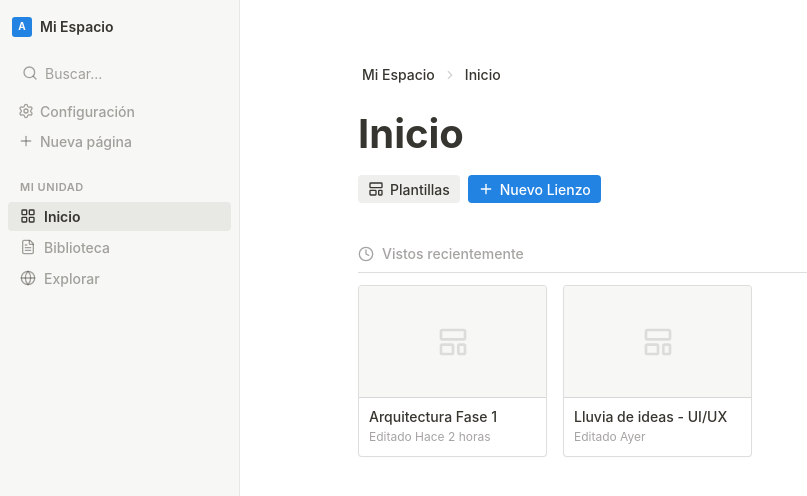
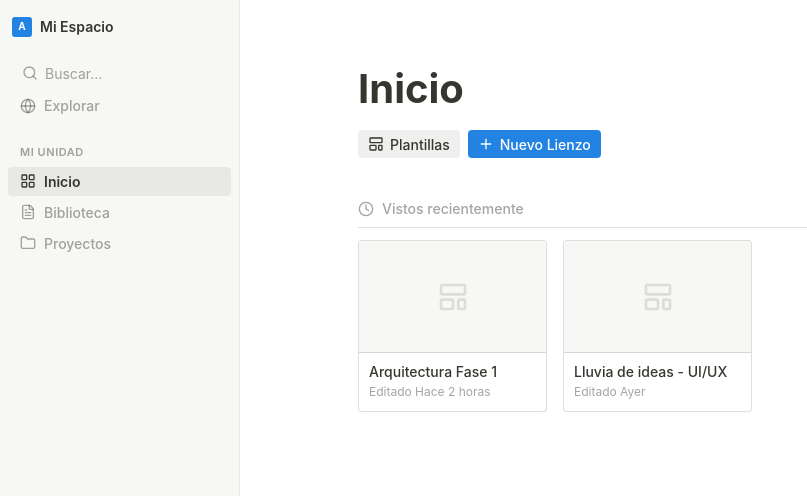
Before and after one commit to ibanezbendezu/theke-front, a React (Vite) app: page / in a window 1280 px wide. Shown: the top 496 px of the page, without its empty margins (0-807 px from the left). Built offline with nearby package versions, Linux system fonts and the light colour scheme.

Commit message:
refactor Dashboard and Library components; move Breadcrumb component to Library page and remove from Dashboard; update Sidebar to replace Plus icon with Folder

```diff
--- a/src/components/layout/Sidebar.tsx
+++ b/src/components/layout/Sidebar.tsx
@@ -1,5 +1,5 @@
 import React from 'react';
-import { LayoutGrid, FileText, Globe, Settings, ChevronsLeft, Plus } from 'lucide-react';
+import { LayoutGrid, FileText, Globe, Folder, ChevronsLeft } from 'lucide-react';
 import { Link, useLocation } from 'react-router-dom';
 import { cn } from '../../lib/utils';
 import { Button } from '../ui/Button';
@@ -56,9 +56,8 @@ export function Sidebar({ isOpen, setIsOpen }: { isOpen: boolean, setIsOpen: (va
 
             {/* Acciones Rápidas */}
             <div className="px-2 mb-4 mt-2 space-y-0.5">
-                <div className="px-1 mb-2"><Input placeholder="Buscar..." /></div>
-                <Button className="w-full justify-start" icon={Settings}>Configuración</Button>
-                <Button className="w-full justify-start" icon={Plus}>Nueva página</Button>
+                <div className="px-1"><Input placeholder="Buscar..." /></div>
+                <NavItem to="/explore" icon={Globe} label="Explorar" />
             </div>
 
             {/* Navegación usando el componente NavItem */}
@@ -66,7 +65,7 @@ export function Sidebar({ isOpen, setIsOpen }: { isOpen: boolean, setIsOpen: (va
                 <div className="pt-2 pb-1 px-3 text-[11px] font-semibold text-outline tracking-wider">MI UNIDAD</div>
                 <NavItem to="/" icon={LayoutGrid} label="Inicio" />
                 <NavItem to="/library" icon={FileText} label="Biblioteca" />
-                <NavItem to="/explore" icon={Globe} label="Explorar" />
+                <NavItem to="/projects" icon={Folder} label="Proyectos" />
             </nav>
         </aside>
     );
--- a/src/pages/Dashboard.tsx
+++ b/src/pages/Dashboard.tsx
@@ -1,7 +1,6 @@
 import { Plus, Clock, LayoutTemplate } from 'lucide-react';
 import { Button } from '../components/ui/Button';
 import { Card } from '../components/ui/Card';
-import { Breadcrumb } from '../components/ui/Breadcrumb';
 import { useNavigate } from 'react-router-dom';
 
 const mockCanvases = [
@@ -14,8 +13,6 @@ export function Dashboard() {
 
     return (
         <div className="max-w-[900px] mx-auto px-12 py-16 pb-32">
-            <Breadcrumb items={[{ label: 'Mi Espacio' }, { label: 'Inicio' }]} />
-
             <header className="mb-10">
                 <h1 className="text-[40px] font-bold text-on-background leading-tight mb-2">Inicio</h1>
                 <div className="flex items-center gap-2 mt-4">
--- a/src/pages/Library.tsx
+++ b/src/pages/Library.tsx
@@ -33,11 +33,11 @@ export function Library() {
 
     return (
         <div className="max-w-[900px] mx-auto px-12 py-16 pb-32">
-            <Breadcrumb items={[{ label: 'Mi Espacio' }, { label: 'Biblioteca de recursos' }]} />
-
             <header className="mb-8">
                 <h1 className="text-[40px] font-bold text-on-background leading-tight mb-2">Biblioteca</h1>
             </header>
+
+            <Breadcrumb items={[{ label: 'Mi Espacio' }, { label: 'Biblioteca de recursos' }]} />
 
             {/* Notion Database Toolbar */}
             <div className="flex items-center justify-between border-b border-border pb-1 mb-4">
```
